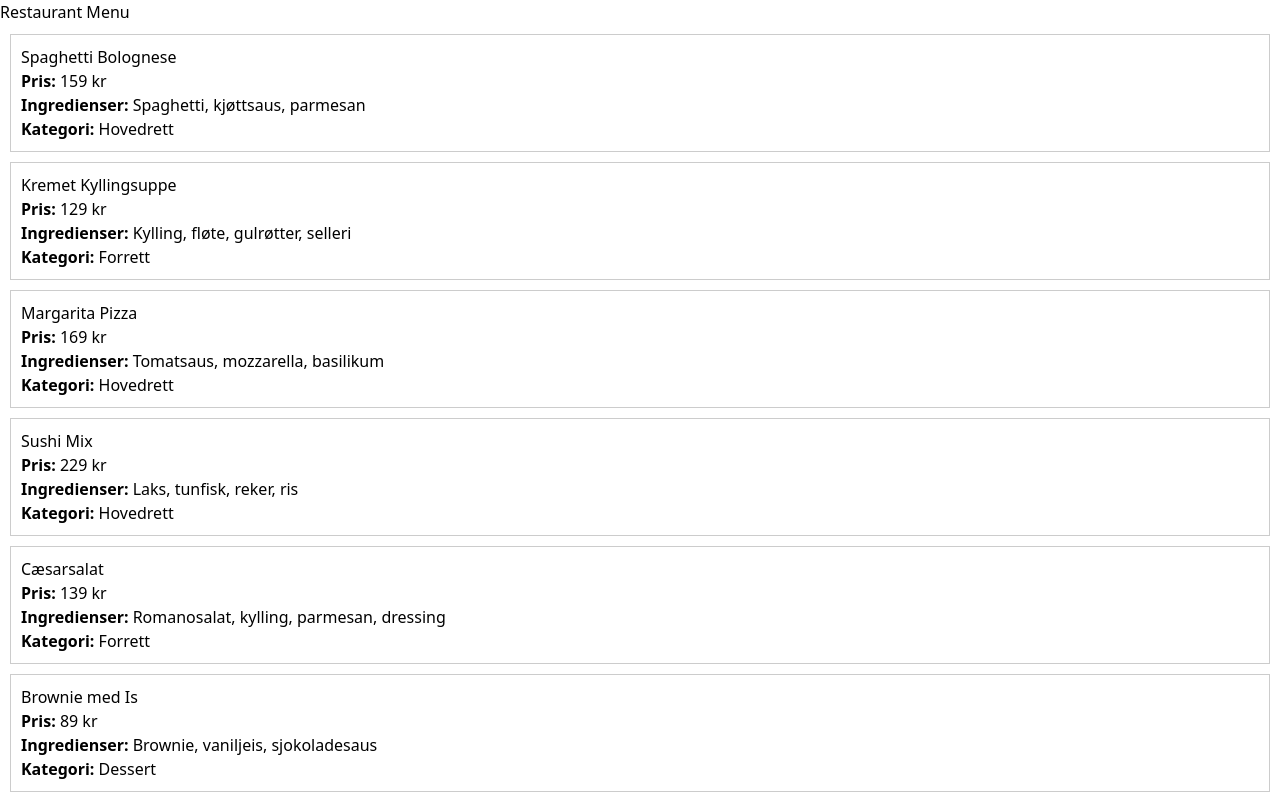
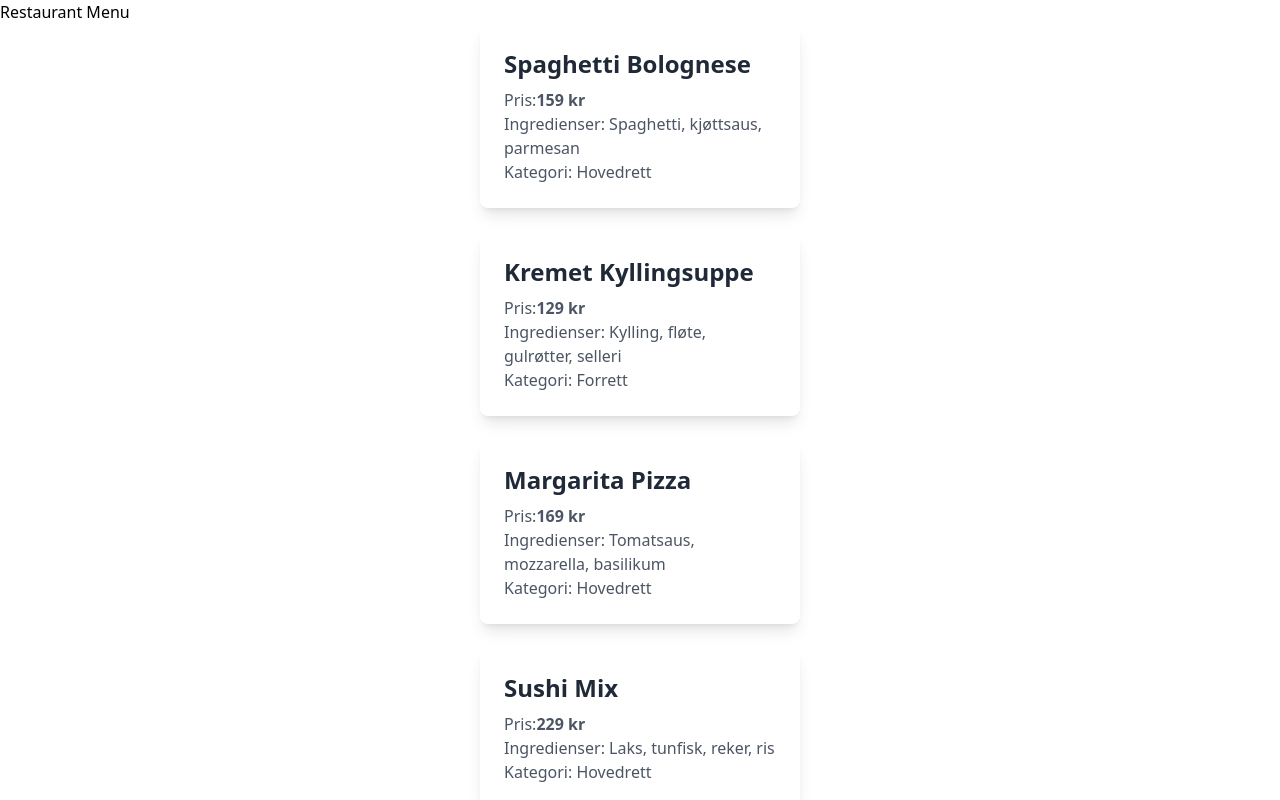
Before and after one commit to Hea092024/RestaurantMenu, a React (Vite) app: page / in a window 1280 px wide. Shown: the top 800 px of the page. Built offline with nearby package versions, Linux system fonts and the light colour scheme.

Commit message:
gave Dish.jsx some style

```diff
--- a/src/Dish.jsx
+++ b/src/Dish.jsx
@@ -1,15 +1,17 @@
 function Dish({ dish }) {
   return (
-    <div style={{ border: "1px solid #ccc", margin: "10px", padding: "10px" }}>
-      <h3>{dish.tittel}</h3>
-      <p>
-        <strong>Pris:</strong> {dish.pris}
+    <div className="bg-white shadow-lg rounded-lg p-6 mb-6 max-w-xs mx-auto">
+      <h3 className="text-2xl font-semibold text-gray-800">{dish.tittel}</h3>
+      <p className="text-gray-600 mt-2">
+        <strong className="font-medium">Pris:</strong>
+        <span className="text-pricegreen font-bold">{dish.pris}</span>
       </p>
-      <p>
-        <strong>Ingredienser:</strong> {dish.ingredienser}
+      <p className="text-gray-600">
+        <strong className="font-medium">Ingredienser:</strong>{" "}
+        {dish.ingredienser}
       </p>
-      <p>
-        <strong>Kategori:</strong> {dish.kategori}
+      <p className="text-gray-600">
+        <strong className="font-medium">Kategori:</strong> {dish.kategori}
       </p>
     </div>
   );
```
